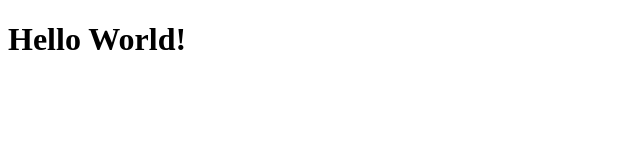
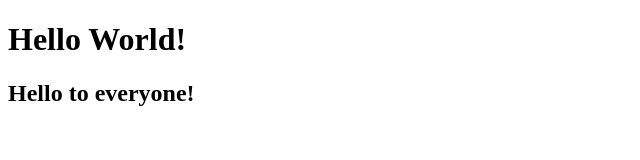
Before and after one commit to Peter-JC-Wu/git-fun, a plain HTML site: page index.html in a window 1280 px wide. Shown: the whole page, without its empty margins (0-640 px from the left). Drawn offline with Linux system fonts and the light colour scheme.

Commit message:
add hello to everyone

```diff
--- a/index.html
+++ b/index.html
@@ -8,5 +8,7 @@
   </head>
   <body>
     <h1>Hello World!</h1>
+
+    <h2>Hello to everyone!</h2>
   </body>
 </html>
```
